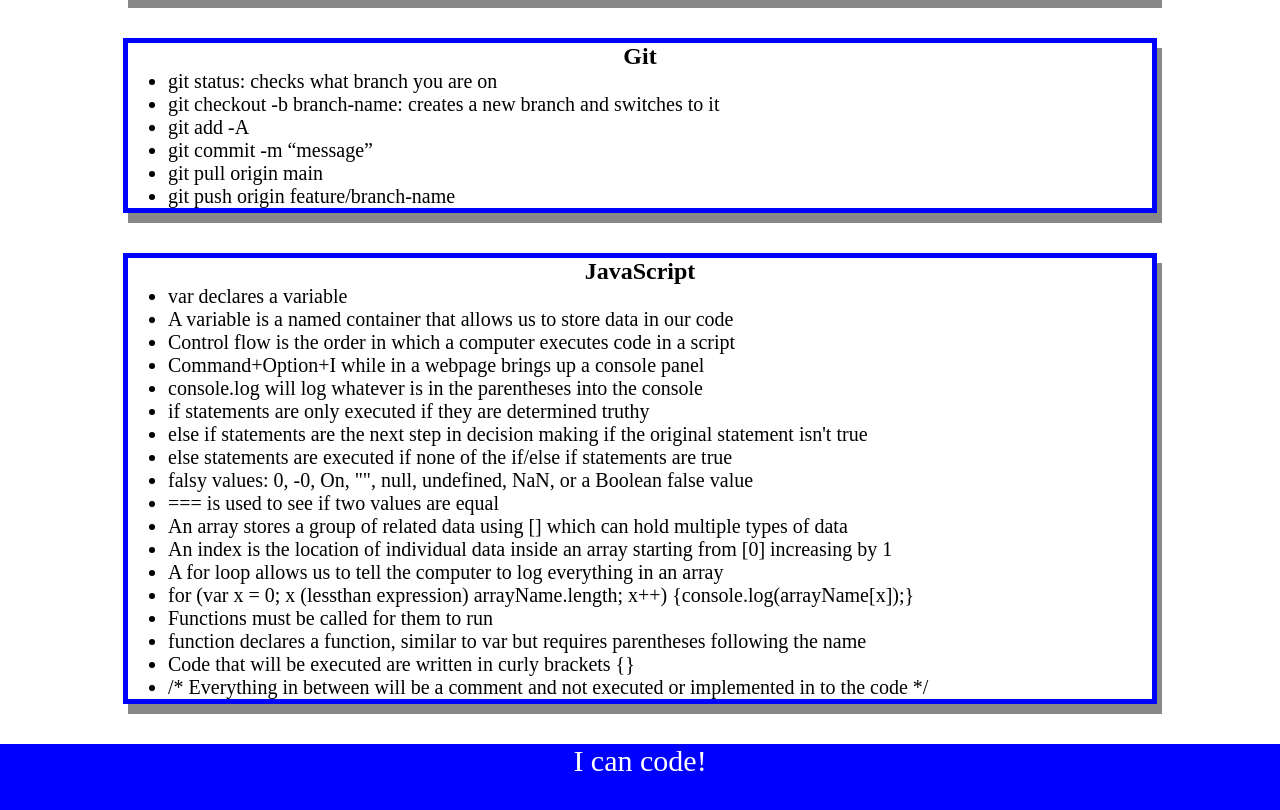
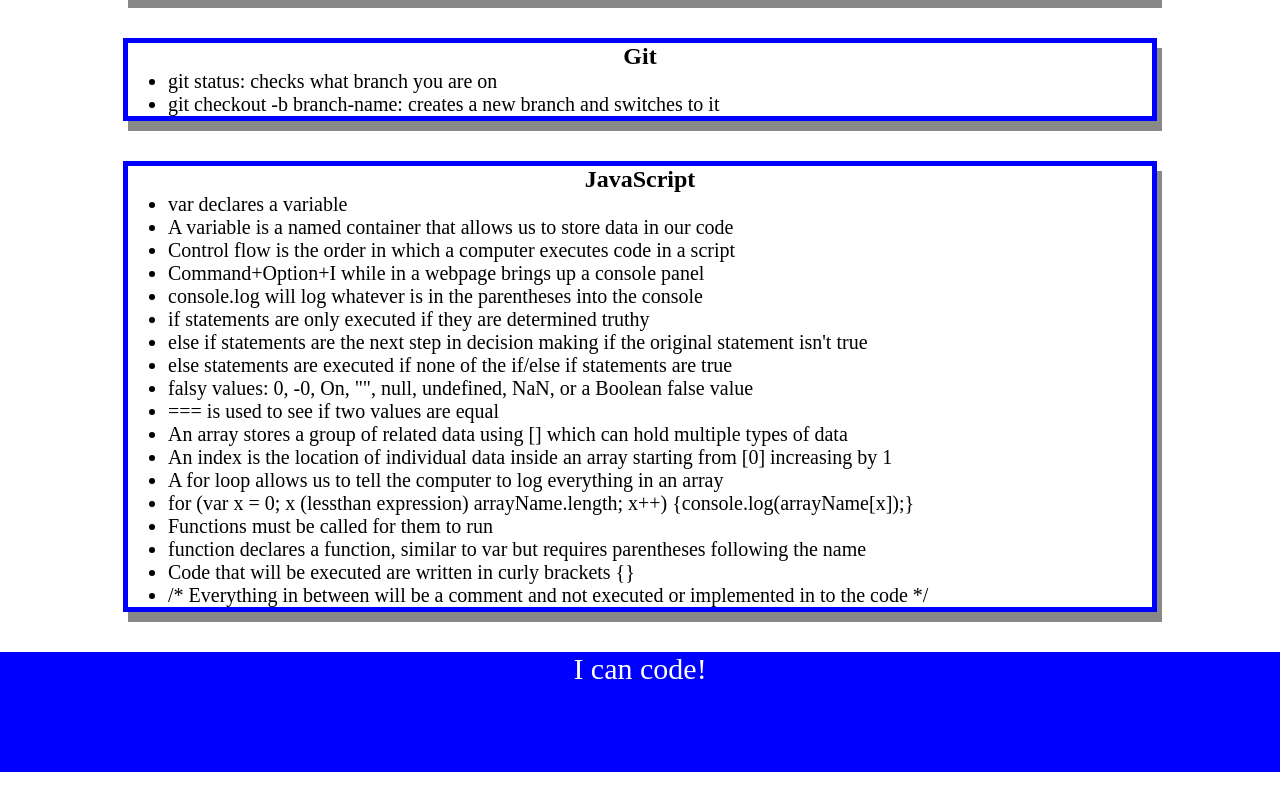
Before and after one commit to brendansikorjak/prework-study-guide, a plain HTML site: page prework-study-guide/index.html in a window 1280 px wide. Shown: the part 943-1753 px from the top of the page. After the commit the page ends 1715 px from the top, so only its background shows below. Drawn offline with Linux system fonts and the light colour scheme.

Commit message:
Revert "Feature/project readme"

```diff
--- a/prework-study-guide/assets/script.js
+++ b/prework-study-guide/assets/script.js
@@ -1,5 +1,5 @@
 var topics = ['HTML', 'CSS', 'Git', 'JavaScript'];
-var randomTopic = topics[Math.floor(Math.random() * topics.length)];
+var randomTopic = topics[Math.floor(Math.random() * topics.length)]
 
 function listTopics() {
     for (var x = 0; x < topics.length; x++) {
--- a/prework-study-guide/index.html
+++ b/prework-study-guide/index.html
@@ -61,10 +61,6 @@
         <ul>
           <li>git status: checks what branch you are on</li>
           <li>git checkout -b branch-name: creates a new branch and switches to it</li>
-          <li>git add -A</li>
-          <li>git commit -m “message”</li>
-          <li>git pull origin main</li>
-          <li>git push origin feature/branch-name</li>
         </ul>
       </section>
 
```
Also changed, not shown: 1 other file.
